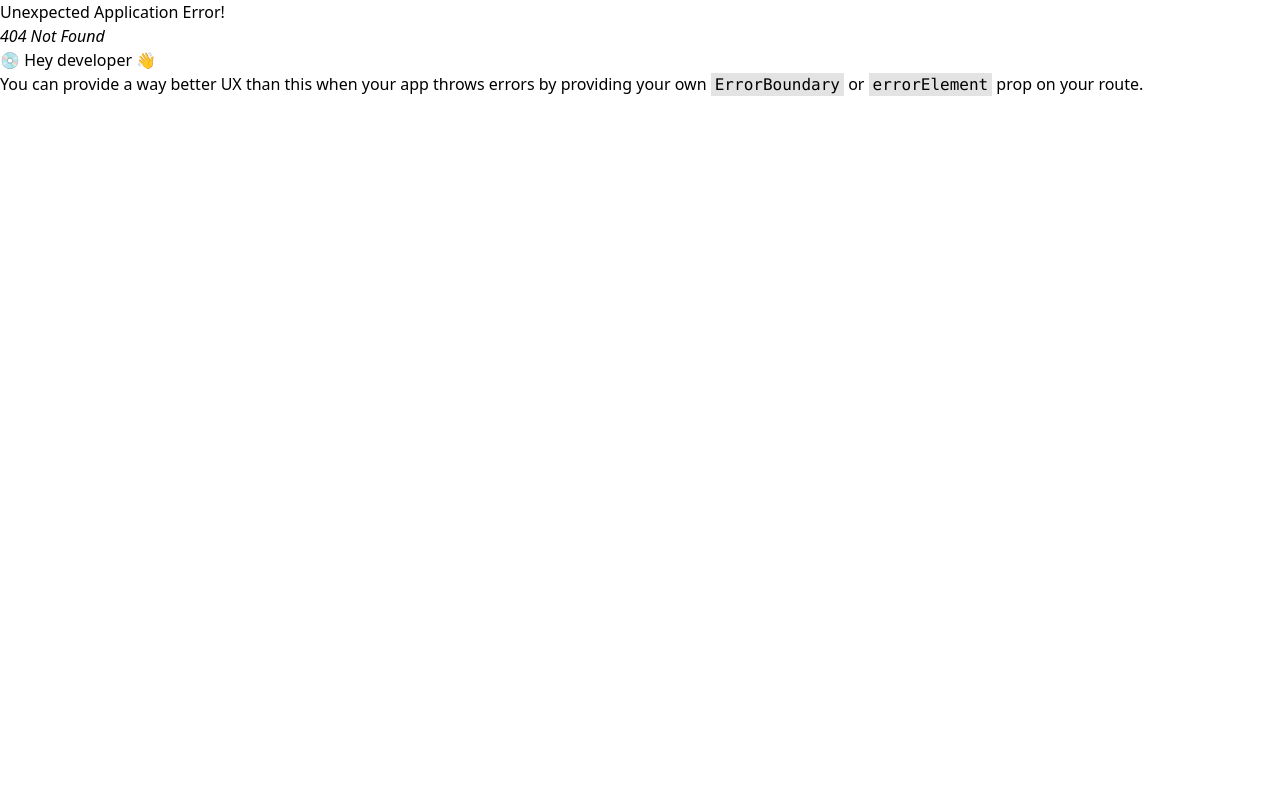
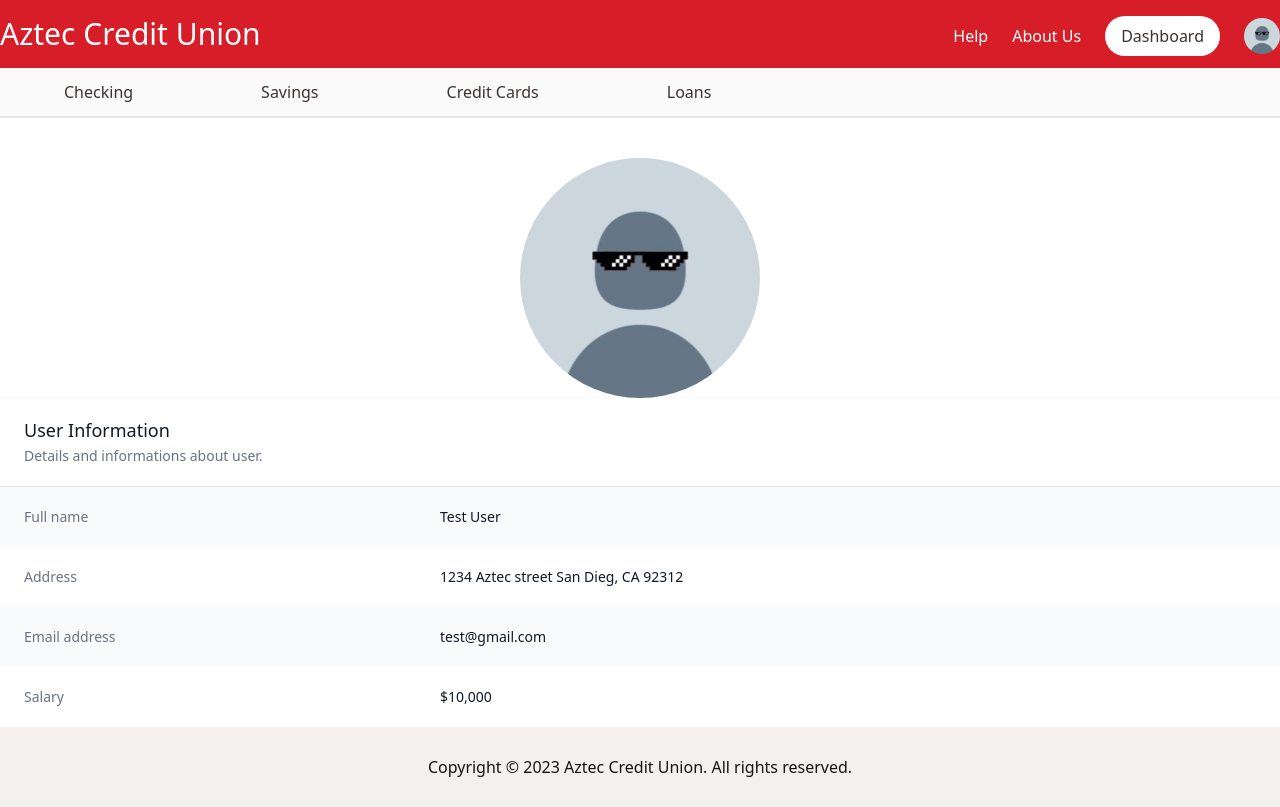
Before and after one commit to junioryono/Bank-Website, a React (Vite) app in the folder frontend/: page /user in a window 1280 px wide. Before the commit this address had no page. Built offline with nearby package versions, Linux system fonts and the light colour scheme.

Commit message:
Added a user profile page

```diff
--- a/frontend/src/App.jsx
+++ b/frontend/src/App.jsx
@@ -9,6 +9,7 @@ import Dashboard from "pages/dashboard";
 import ForgotPassword from "pages/forgot-password";
 import Apply from "pages/apply";
 import Create from "pages/create";
+import Profile from "pages/profile";
 
 import AuthLayout from "layouts/auth";
 import Login from "pages/login";
@@ -52,6 +53,10 @@ const router = createBrowserRouter([
             path: "create/savings",
             element: <Create type="Savings" />,
          },
+         {
+            path: "user",
+            element: <Profile />,
+         },
       ],
    },
    {
--- a/frontend/src/layouts/root.jsx
+++ b/frontend/src/layouts/root.jsx
@@ -29,7 +29,7 @@ export default function RootLayout() {
                            Dashboard
                         </Link>
 
-                        <Link to="/Profile" type="button">
+                        <Link to="/user" type="button">
                            <img src={Defualt_Profile_img} className="rounded-full w-9" />
                         </Link>
                      </>
--- /dev/null
+++ b/frontend/src/pages/profile.jsx
@@ -0,0 +1,50 @@
+import { useAuth } from "context/auth";
+import { useNavigate } from "react-router-dom";
+import Defualt_Profile_img from "images/Default_Profile.jpg";
+
+export default function profile() {
+   const user = useAuth();
+   const navigate = useNavigate();
+
+   return (
+      <>
+         {user ? (
+            <>
+               <div className="flex justify-center">
+                  <img src={Defualt_Profile_img} className="rounded-full w-60 mt-10" />
+               </div>
+               <div className="shadow ">
+                  <div className="px-4 py-5 sm:px-6">
+                     <h3 className="text-lg leading-6 font-medium text-gray-900">User Information</h3>
+                     <p className="mt-1 max-w-2xl text-sm text-gray-500">Details and informations about user.</p>
+                  </div>
+                  <div className="border-t border-gray-200">
+                     <dl>
+                        <div className="bg-gray-50 px-4 py-5 sm:grid sm:grid-cols-3 sm:gap-4 sm:px-6">
+                           <dt className="text-sm font-medium text-gray-500">Full name</dt>
+                           <dd className="mt-1 text-sm text-gray-900 sm:mt-0 sm:col-span-2">{user.name}</dd>
+                        </div>
+                        <div className="bg-white px-4 py-5 sm:grid sm:grid-cols-3 sm:gap-4 sm:px-6">
+                           <dt className="text-sm font-medium text-gray-500">Address</dt>
+                           <dd className="mt-1 text-sm text-gray-900 sm:mt-0 sm:col-span-2">
+                              1234 Aztec street San Dieg, CA 92312
+                           </dd>
+                        </div>
+                        <div className="bg-gray-50 px-4 py-5 sm:grid sm:grid-cols-3 sm:gap-4 sm:px-6">
+                           <dt className="text-sm font-medium text-gray-500">Email address</dt>
+                           <dd className="mt-1 text-sm text-gray-900 sm:mt-0 sm:col-span-2">{user.email}</dd>
+                        </div>
+                        <div className="bg-white px-4 py-5 sm:grid sm:grid-cols-3 sm:gap-4 sm:px-6">
+                           <dt className="text-sm font-medium text-gray-500">Salary</dt>
+                           <dd className="mt-1 text-sm text-gray-900 sm:mt-0 sm:col-span-2">$10,000</dd>
+                        </div>
+                     </dl>
+                  </div>
+               </div>
+            </>
+         ) : (
+            navigate("/")
+         )}
+      </>
+   );
+}
```
